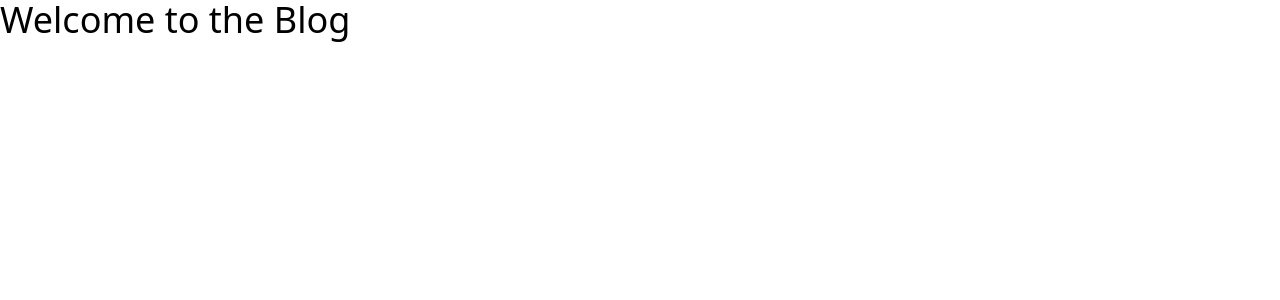
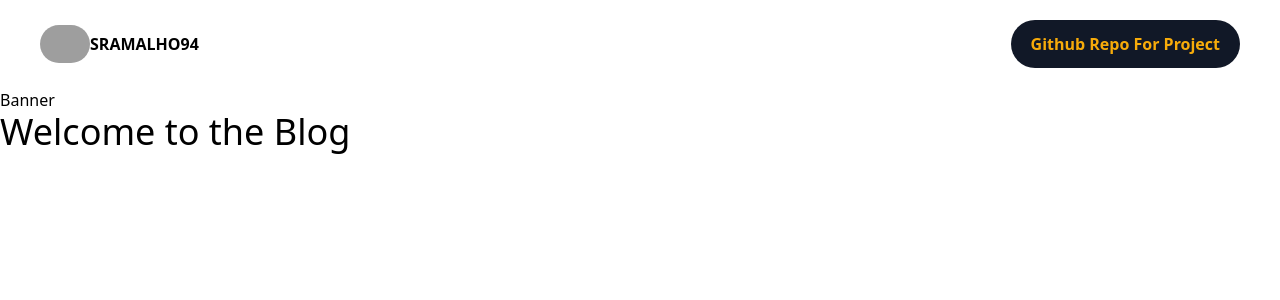
Before and after one commit to sramalho94/sanity-v3-blog-nextjs13, a Next.js app: page / in a window 1280 px wide. Shown: the top 300 px of the page. Built offline with nearby package versions, Linux system fonts and the light colour scheme; grey boxes are pictures that could not be loaded.

Commit message:
added banner and header to user layout

```diff
--- a/app/(user)/layout.tsx
+++ b/app/(user)/layout.tsx
@@ -1,3 +1,5 @@
+import Banner from '../../components/Banner'
+import Header from '../../components/Header'
 import '../../styles/globals.css'
 
 export default function RootLayout({
@@ -7,8 +9,11 @@ export default function RootLayout({
 }) {
   return (
     <html>
-      <head />
-      <body>{children}</body>
+      <body>
+        <Header />
+        <Banner />
+        {children}
+      </body>
     </html>
   )
 }
--- /dev/null
+++ b/components/Banner.tsx
@@ -0,0 +1,5 @@
+function Banner() {
+  return <div>Banner</div>
+}
+
+export default Banner
--- /dev/null
+++ b/components/Header.tsx
@@ -0,0 +1,32 @@
+import Image from 'next/image'
+import Link from 'next/link'
+
+function Header() {
+  return (
+    <header className="flex items-center justify-between space-x-2 font-bold px-10 py-5">
+      <div className="flex items-center space-x-2">
+        <Link href="/" className="flex flex-row items-center">
+          <Image
+            src="/../public/logo.png"
+            width={50}
+            height={50}
+            className="rounded-full"
+            alt="logo"
+          />
+          <h1>SRAMALHO94</h1>
+        </Link>
+      </div>
+
+      <div>
+        <Link
+          href="https://github.com/sramalho94/sanity-v3-blog-nextjs13"
+          className="px-5 py-3 text-sm md:text-base bg-gray-900 text-[#f7ab0a] flex items-center rounded-full text-center"
+        >
+          Github Repo For Project
+        </Link>
+      </div>
+    </header>
+  )
+}
+
+export default Header
```
